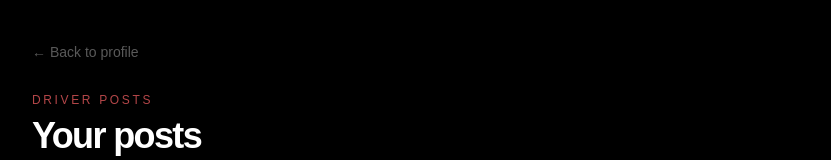
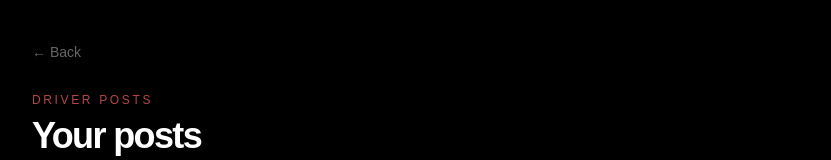
Before and after one commit to Gads-Tech/Revvam, a Next.js app: page /profile/posts in a window 1280 px wide. Shown: the top 160 px of the page, without its empty margins (224-1055 px from the left). Built offline with nearby package versions, Linux system fonts and the light colour scheme; no server answers; the database is empty.

Commit message:
Use browser back on profile posts

```diff
--- a/src/app/profile/posts/page.tsx
+++ b/src/app/profile/posts/page.tsx
@@ -5,6 +5,7 @@ import { useEffect, useState } from "react";
 import MobileNav from "@/components/MobileNav";
 import PostCard, { PostData } from "@/components/PostCard";
 import PostComposer from "@/components/PostComposer";
+import BackButton from "@/components/BackButton";
 
 export default function DriverPostsPage() {
   const [posts, setPosts] = useState<PostData[]>([]);
@@ -25,7 +26,7 @@ export default function DriverPostsPage() {
 
   return <main className="min-h-screen overflow-x-hidden bg-black px-4 pb-32 pt-7 text-white sm:px-6 sm:pt-10">
     <div className="relative z-10 mx-auto w-full max-w-3xl">
-      <Link href="/profile" className="text-sm text-white/35 hover:text-white">← Back to profile</Link>
+      <BackButton />
       <header className="mt-7"><p className="text-xs uppercase tracking-[0.22em] text-red-400/70">Driver posts</p><h1 className="mt-2 text-4xl font-black tracking-[-0.045em]">Your posts</h1><p className="mt-3 text-sm leading-6 text-white/35">Share your cars, builds, progress, events, and life with the Revvam community.</p></header>
       <div className="mt-7"><PostComposer onCreated={(post) => setPosts((current) => [post, ...current])} /></div>
       {error && <p className="mt-4 text-sm text-red-300">{error}</p>}
```
